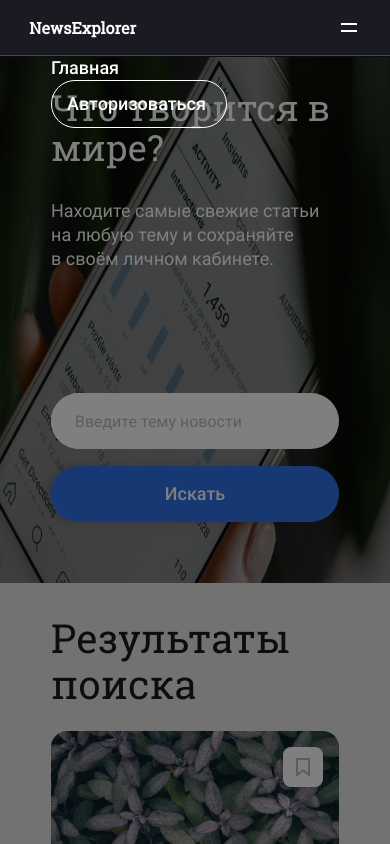
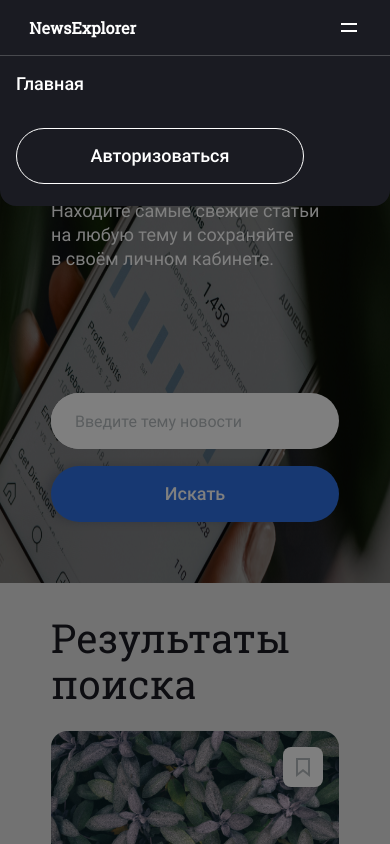
Before and after one commit to Vladimir-art/news-explorer-frontend, a React (Create React App) app: page / in a window 390 px wide. Shown: the top 844 px of the page. Built offline with nearby package versions, Linux system fonts and the light colour scheme.

Commit message:
navigation 320

```diff
--- a/src/blocks/header/__mobile/header__mobile.css
+++ b/src/blocks/header/__mobile/header__mobile.css
@@ -1,3 +1,9 @@
+.header__mobile {
+  margin: 0;
+  padding: 0;
+  align-self: flex-end;
+}
+
 @media screen and (max-width: 767px) and (min-width: 320px) {
   .header__mobile {
     width: 100%;
--- /dev/null
+++ b/src/blocks/navigation/__link/_center/navigation__link_center.css
@@ -0,0 +1,5 @@
+@media screen and (max-width: 767px) and (min-width: 320px) {
+  .navigation__link_center {
+    margin: 0 auto;
+  }
+}
--- a/src/blocks/navigation/__links/_loggedout/navigation__links_loggedout.css
+++ b/src/blocks/navigation/__links/_loggedout/navigation__links_loggedout.css
@@ -19,3 +19,14 @@
     padding: 8px;
   }
 }
+
+@media screen and (max-width: 767px) and (min-width: 320px) {
+  .navigation__links_loggedout {
+    max-width: 288px;
+    margin-bottom: 22px;
+    height: 56px;
+    display: flex;
+    align-items: center;
+    text-align: center;
+  }
+}
--- a/src/blocks/navigation/__links/navigation__links.css
+++ b/src/blocks/navigation/__links/navigation__links.css
@@ -12,3 +12,9 @@
     margin: 0 15px 0 0;
   }
 }
+
+@media screen and (max-width: 767px) and (min-width: 320px) {
+  .navigation__links {
+    margin: 16px 0 16px 16px;
+  }
+}
--- a/src/blocks/navigation/navigation.css
+++ b/src/blocks/navigation/navigation.css
@@ -7,6 +7,7 @@
 @import url(./__link/_theme-dark/navigation__link_theme-dark.css);
 @import url(./__links/_theme-dark/navigation__links_theme-dark.css);
 @import url(./__links/_hover/_theme-dark/navigation__links_hover_theme-dark.css);
+@import url(./__link/_center/navigation__link_center.css);
 
 .navigation {
   margin: 0;
@@ -17,9 +18,9 @@
   position: relative;
 }
 
-.navigation :last-child, .navigation :nth-child(3) {
+/* .navigation :last-child, .navigation :nth-child(3) {
   margin: 0;
-}
+} */
 
 .navigation :nth-child(2n) {
   display: none;
@@ -27,8 +28,11 @@
 
 @media screen and (max-width: 767px) and (min-width: 320px) {
   .navigation {
-    max-width: 288px;
+    width: 100%;
     margin: 0 auto;
     flex-direction: column;
+    background: #1A1B22;
+    border-bottom-left-radius: 16px;
+    border-bottom-right-radius: 16px;
   }
 }
--- a/src/components/Navigation/Navigation.js
+++ b/src/components/Navigation/Navigation.js
@@ -12,10 +12,10 @@ function Navigation() {
         <Link className="navigation__link ">Сохранённые статьи</Link>
       </li>
       <li className="navigation__links navigation__links_loggedout ">
-        <Link className="navigation__link ">Авторизоваться</Link>
+        <Link className="navigation__link navigation__link_center">Авторизоваться</Link>
       </li>
       <li className="navigation__links navigation__links_loggedin ">
-        <Link className="navigation__link ">Имя</Link>
+        <Link className="navigation__link navigation__link_center">Имя</Link>
         <img className="navigation__image" alt="Иконка-выйти" src={logOut} />
       </li>
     </ul>
```
